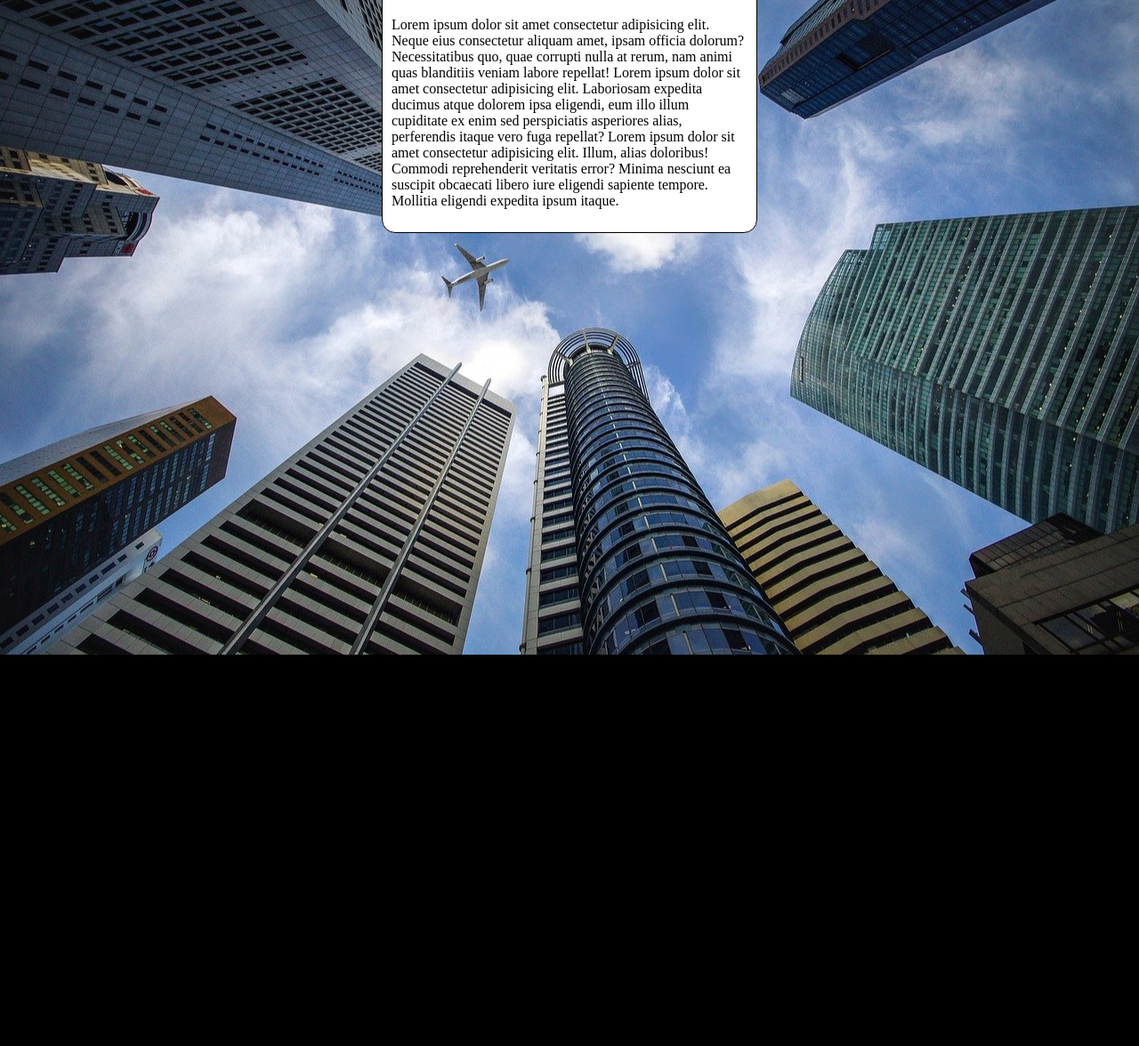
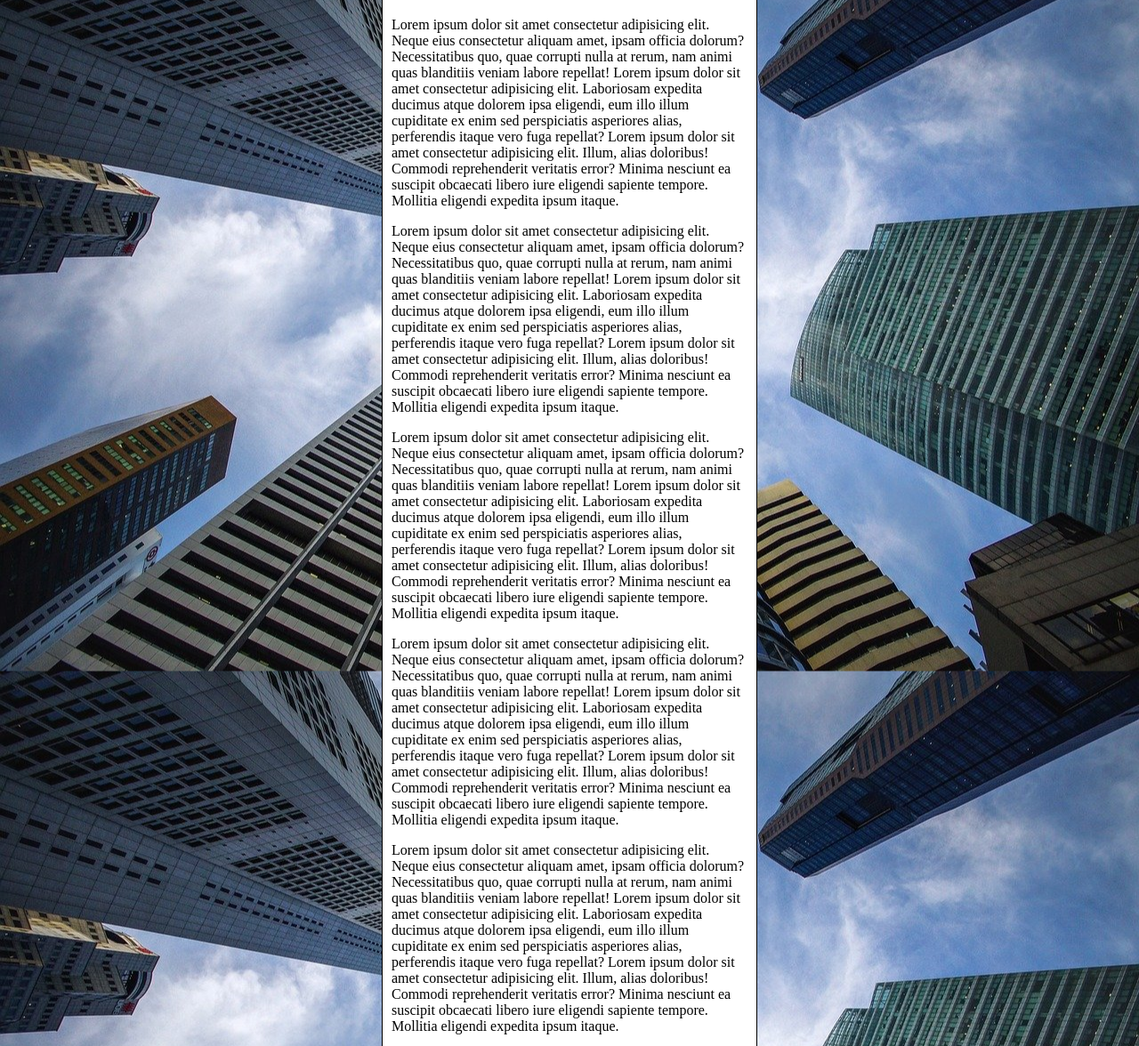
Before and after one commit to thdev7/html_css_cursoemvideo, a plain HTML site: page exercicios/ex22 imagens/index6.html in a window 1280 px wide. Shown: the part 80-1256 px from the top of the page at 89% size. Before the commit the page ends 816 px from the top, so only its background shows below. Drawn offline with Linux system fonts and the light colour scheme.

Commit message:
update ex22

```diff
--- a/exercicios/ex22 imagens/index6.html
+++ b/exercicios/ex22 imagens/index6.html
@@ -12,7 +12,7 @@
             height: 100vh;
             background-color: black;
             background-image: url(imagens/wallpaper002.jpg);
-            background-repeat: no-repeat;
+            background-repeat: repeat-y;
             background-position: center center;
             background-size: cover;
         }
@@ -33,6 +33,12 @@
     <main>
         <h1>Teste imagem de fundo</h1>
         <p>Lorem ipsum dolor sit amet consectetur adipisicing elit. Neque eius consectetur aliquam amet, ipsam officia dolorum? Necessitatibus quo, quae corrupti nulla at rerum, nam animi quas blanditiis veniam labore repellat! Lorem ipsum dolor sit amet consectetur adipisicing elit. Laboriosam expedita ducimus atque dolorem ipsa eligendi, eum illo illum cupiditate ex enim sed perspiciatis asperiores alias, perferendis itaque vero fuga repellat? Lorem ipsum dolor sit amet consectetur adipisicing elit. Illum, alias doloribus! Commodi reprehenderit veritatis error? Minima nesciunt ea suscipit obcaecati libero iure eligendi sapiente tempore. Mollitia eligendi expedita ipsum itaque.
+        </p><p>Lorem ipsum dolor sit amet consectetur adipisicing elit. Neque eius consectetur aliquam amet, ipsam officia dolorum? Necessitatibus quo, quae corrupti nulla at rerum, nam animi quas blanditiis veniam labore repellat! Lorem ipsum dolor sit amet consectetur adipisicing elit. Laboriosam expedita ducimus atque dolorem ipsa eligendi, eum illo illum cupiditate ex enim sed perspiciatis asperiores alias, perferendis itaque vero fuga repellat? Lorem ipsum dolor sit amet consectetur adipisicing elit. Illum, alias doloribus! Commodi reprehenderit veritatis error? Minima nesciunt ea suscipit obcaecati libero iure eligendi sapiente tempore. Mollitia eligendi expedita ipsum itaque.
+        </p><p>Lorem ipsum dolor sit amet consectetur adipisicing elit. Neque eius consectetur aliquam amet, ipsam officia dolorum? Necessitatibus quo, quae corrupti nulla at rerum, nam animi quas blanditiis veniam labore repellat! Lorem ipsum dolor sit amet consectetur adipisicing elit. Laboriosam expedita ducimus atque dolorem ipsa eligendi, eum illo illum cupiditate ex enim sed perspiciatis asperiores alias, perferendis itaque vero fuga repellat? Lorem ipsum dolor sit amet consectetur adipisicing elit. Illum, alias doloribus! Commodi reprehenderit veritatis error? Minima nesciunt ea suscipit obcaecati libero iure eligendi sapiente tempore. Mollitia eligendi expedita ipsum itaque.
+        </p><p>Lorem ipsum dolor sit amet consectetur adipisicing elit. Neque eius consectetur aliquam amet, ipsam officia dolorum? Necessitatibus quo, quae corrupti nulla at rerum, nam animi quas blanditiis veniam labore repellat! Lorem ipsum dolor sit amet consectetur adipisicing elit. Laboriosam expedita ducimus atque dolorem ipsa eligendi, eum illo illum cupiditate ex enim sed perspiciatis asperiores alias, perferendis itaque vero fuga repellat? Lorem ipsum dolor sit amet consectetur adipisicing elit. Illum, alias doloribus! Commodi reprehenderit veritatis error? Minima nesciunt ea suscipit obcaecati libero iure eligendi sapiente tempore. Mollitia eligendi expedita ipsum itaque.
+        </p><p>Lorem ipsum dolor sit amet consectetur adipisicing elit. Neque eius consectetur aliquam amet, ipsam officia dolorum? Necessitatibus quo, quae corrupti nulla at rerum, nam animi quas blanditiis veniam labore repellat! Lorem ipsum dolor sit amet consectetur adipisicing elit. Laboriosam expedita ducimus atque dolorem ipsa eligendi, eum illo illum cupiditate ex enim sed perspiciatis asperiores alias, perferendis itaque vero fuga repellat? Lorem ipsum dolor sit amet consectetur adipisicing elit. Illum, alias doloribus! Commodi reprehenderit veritatis error? Minima nesciunt ea suscipit obcaecati libero iure eligendi sapiente tempore. Mollitia eligendi expedita ipsum itaque.
+        </p><p>Lorem ipsum dolor sit amet consectetur adipisicing elit. Neque eius consectetur aliquam amet, ipsam officia dolorum? Necessitatibus quo, quae corrupti nulla at rerum, nam animi quas blanditiis veniam labore repellat! Lorem ipsum dolor sit amet consectetur adipisicing elit. Laboriosam expedita ducimus atque dolorem ipsa eligendi, eum illo illum cupiditate ex enim sed perspiciatis asperiores alias, perferendis itaque vero fuga repellat? Lorem ipsum dolor sit amet consectetur adipisicing elit. Illum, alias doloribus! Commodi reprehenderit veritatis error? Minima nesciunt ea suscipit obcaecati libero iure eligendi sapiente tempore. Mollitia eligendi expedita ipsum itaque.
+        </p><p>Lorem ipsum dolor sit amet consectetur adipisicing elit. Neque eius consectetur aliquam amet, ipsam officia dolorum? Necessitatibus quo, quae corrupti nulla at rerum, nam animi quas blanditiis veniam labore repellat! Lorem ipsum dolor sit amet consectetur adipisicing elit. Laboriosam expedita ducimus atque dolorem ipsa eligendi, eum illo illum cupiditate ex enim sed perspiciatis asperiores alias, perferendis itaque vero fuga repellat? Lorem ipsum dolor sit amet consectetur adipisicing elit. Illum, alias doloribus! Commodi reprehenderit veritatis error? Minima nesciunt ea suscipit obcaecati libero iure eligendi sapiente tempore. Mollitia eligendi expedita ipsum itaque.
         </p>
 
     </main>
```
